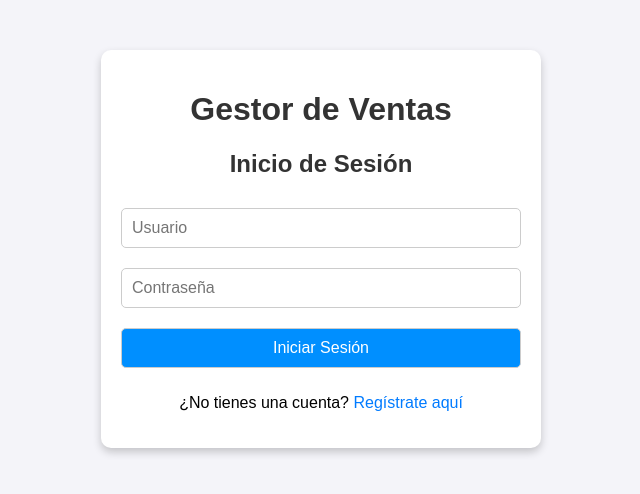
After one commit to AugustGameplay/MVP, a Django app: page /login/ in a window 1280 px wide. The commit adds this page. Shown: the top 494 px of the page, without its empty margins (319-959 px from the left). Run offline with Django 5.2, Linux system fonts and the light colour scheme.

Commit message:
correcciones

```diff
--- a/POS/urls.py
+++ b/POS/urls.py
@@ -20,5 +20,7 @@ from apps import views  # Asegúrate de que exista la aplicación `apps` con las
 
 urlpatterns = [
     path('admin/', admin.site.urls),
-    path('', views.inicio_registro, name='inicio_registro'),  # Página principal (inicio y registro)
+    path('login/', views.inicio_sesion, name='inicio_sesion'),  # Ruta para la página de inicio de sesión
+    path('registro/', views.registro, name='registro'),  # Ruta para la página de registro
+    path('', views.inicio_sesion, name='index'),  # Ruta principal que redirige al inicio de sesión
 ]
--- a/apps/views.py
+++ b/apps/views.py
@@ -3,7 +3,7 @@ from django.contrib.auth import authenticate, login, logout
 from django.contrib.auth.models import User
 from django.contrib import messages
 
-def inicio_registro(request):
+def inicio_sesion(request):
     """
     Vista que maneja tanto el inicio de sesión como el registro de usuarios.
     """
@@ -41,7 +41,7 @@ def inicio_registro(request):
                 messages.success(request, 'Registro exitoso. Ahora puedes iniciar sesión.')
                 return redirect('inicio_registro')  # Redirige para iniciar sesión
 
-    return render(request, 'inicio_registro.html')
+    return render(request, 'login.html')
 
 def cerrar_sesion(request):
     """
@@ -49,4 +49,10 @@ def cerrar_sesion(request):
     """
     logout(request)
     messages.info(request, 'Has cerrado sesión exitosamente.')
-    return redirect('inicio_registro')
+    return redirect('inicio_sesion')
+def registro(request):
+    return render(request, 'registro.html')
+
+# Vista para la página principal (index)
+def index(request):
+    return render(request, 'index.html')
--- a/templates/index.html
+++ b/templates/index.html
@@ -78,7 +78,7 @@
     <!-- Menú de Navegación -->
     <nav>
         <a href="index.html">Inicio</a>
-        <a href="#registro">Registrarse</a>
+        <a href="registro.html" onclick="showRegister()">Registrarse</a>
         <a href="ventas.html">Ver Ventas</a>
     </nav>
 
--- /dev/null
+++ b/templates/login.html
@@ -0,0 +1,78 @@
+<!DOCTYPE html>
+<html lang="es">
+<head>
+    <meta charset="UTF-8">
+    <meta name="viewport" content="width=device-width, initial-scale=1.0">
+    <title>Gestor de Ventas - Inicio de Sesión</title>
+    <style>
+        body {
+            font-family: Arial, sans-serif;
+            background-color: #f4f4f9;
+            margin: 0;
+            padding: 0;
+        }
+        .container {
+            max-width: 400px;
+            margin: 50px auto;
+            padding: 20px;
+            background: #fff;
+            box-shadow: 0 4px 8px rgba(0, 0, 0, 0.2);
+            border-radius: 10px;
+        }
+        h1, h2 {
+            text-align: center;
+            color: #333;
+        }
+        form {
+            display: flex;
+            flex-direction: column;
+        }
+        input[type="text"],
+        input[type="password"] {
+            padding: 10px;
+            margin: 10px 0;
+            font-size: 16px;
+            border: 1px solid #ccc;
+            border-radius: 5px;
+        }
+        button {
+            padding: 10px;
+            margin: 10px 0;
+            font-size: 16px;
+            border: 1px solid #ccc;
+            border-radius: 5px;
+            background-color: #008fff;
+            color: #fff;
+            cursor: pointer;
+        }
+        button:hover {
+            background-color: #006bb3;
+        }
+        .switch {
+            text-align: center;
+            margin-top: 10px;
+        }
+        .switch a {
+            text-decoration: none;
+            color: #007bff;
+        }
+        .switch a:hover {
+            text-decoration: underline;
+        }
+    </style>
+</head>
+<body>
+    <div class="container">
+        <h1>Gestor de Ventas</h1>
+        <h2>Inicio de Sesión</h2>
+        <form>
+            <input type="text" placeholder="Usuario" required>
+            <input type="password" placeholder="Contraseña" required>
+            <button type="button" onclick="window.location.href='index.html';">Iniciar Sesión</button>
+        </form>
+        <div class="switch">
+            <p>¿No tienes una cuenta? <a href="registro.html">Regístrate aquí</a></p>
+        </div>
+    </div>
+</body>
+</html>
```
Also changed, not shown: apps/models.py (+8 -0 lines), templates/registro.html (renamed from templates/inicio_registro.html, +10 -34 lines).
